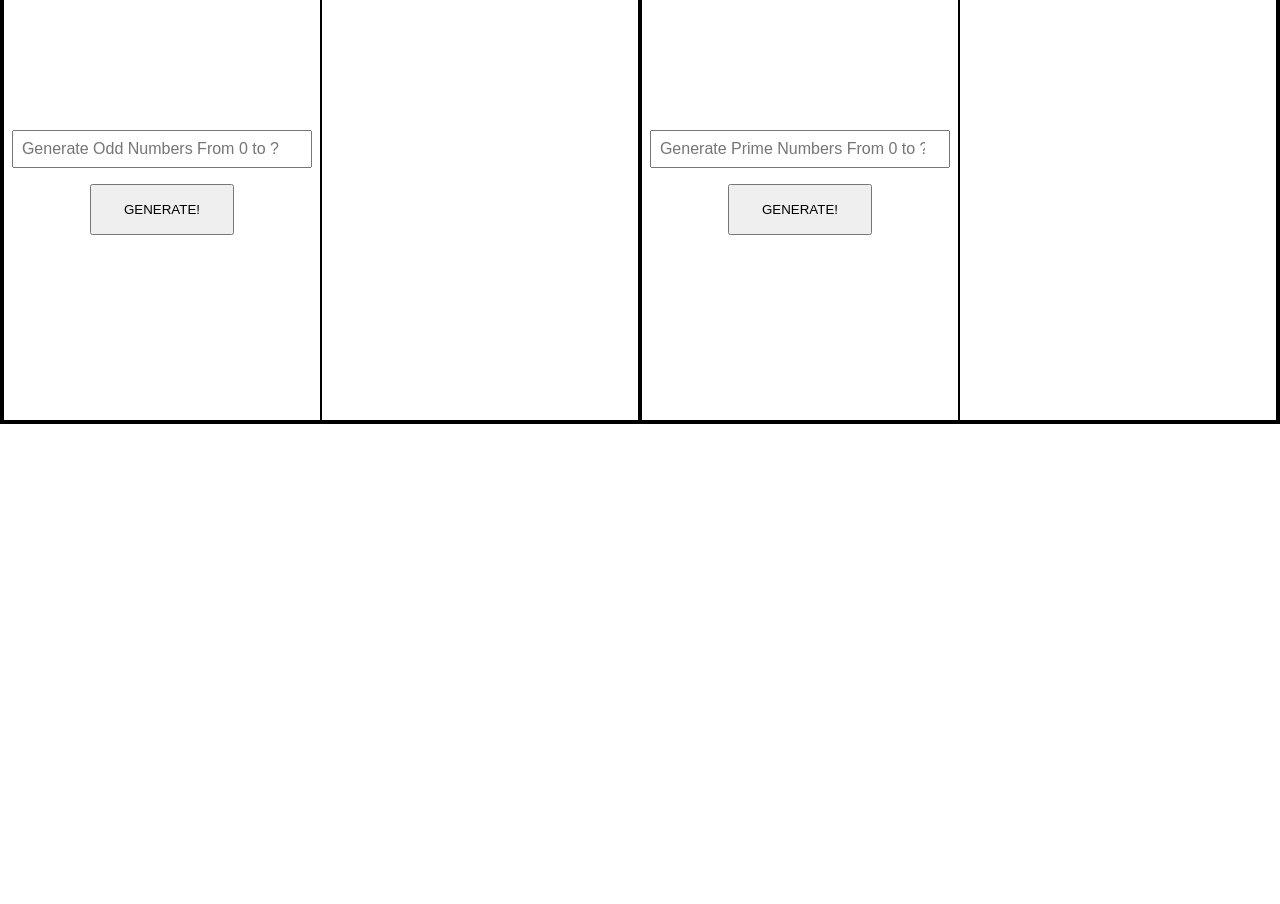
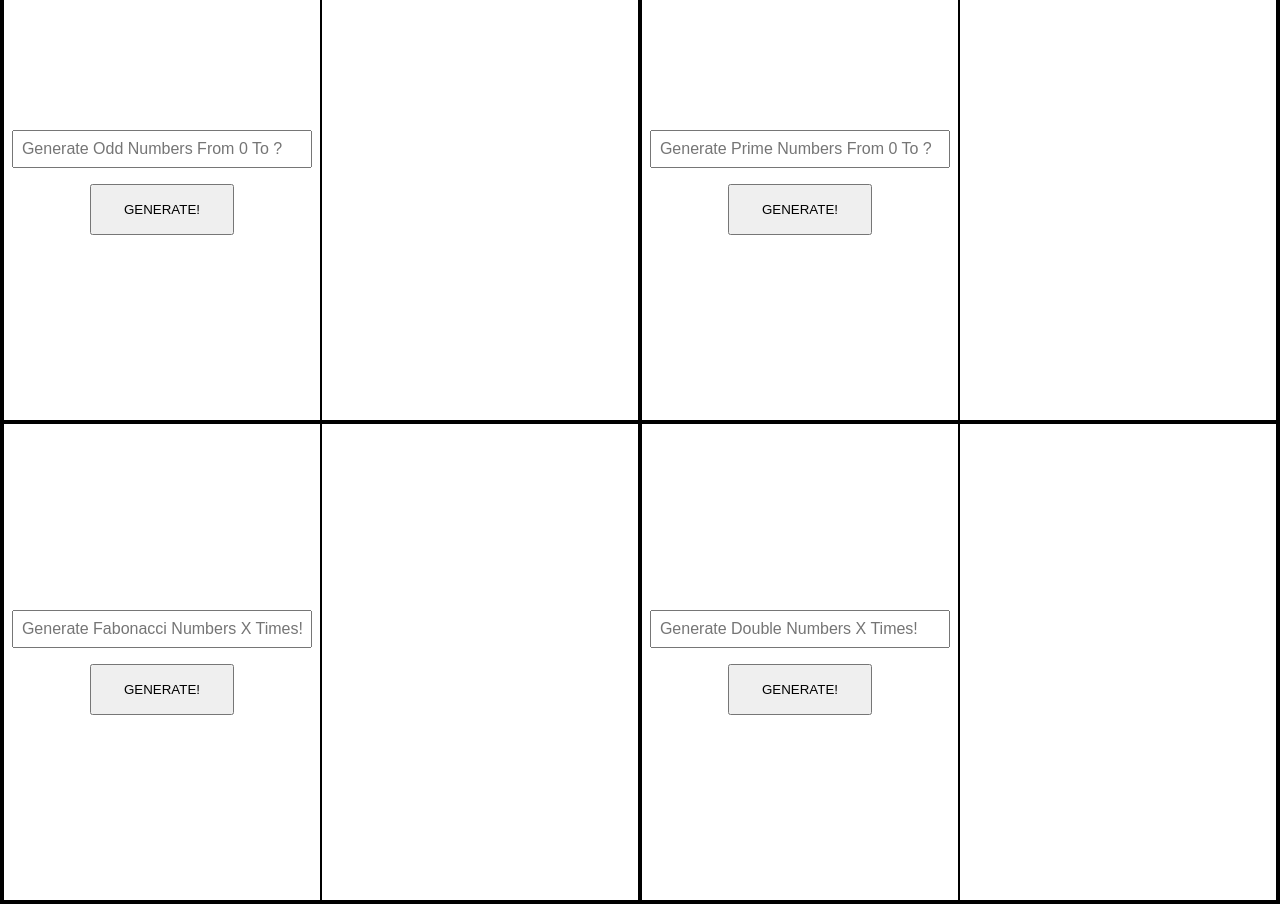
Before and after one commit to hitarthpathak/Numbers-Generator, a plain HTML site: page index.html in a window 1280 px wide. Shown: the part 540-1444 px from the top of the page. Before the commit the page ends 964 px from the top, so only its background shows below. Drawn offline with Linux system fonts and the light colour scheme.

Commit message:
Add files via upload

```diff
--- a/index.html
+++ b/index.html
@@ -2,7 +2,9 @@
 
 <head>
 
-    <title>Loops</title>
+    <meta name="viewport" content="width=device-width, initial-scale=1.0">
+
+    <title>Numbers Generator</title>
 
     <link rel="icon" href="Images/Icon.jpg">
 
@@ -32,9 +34,9 @@
 
             <div class="input-box">
 
-                <input id="even-input" type="number" placeholder="Generate Even Numbers From 0 to ?">
+                <input id="even-input" type="number" placeholder="Generate Even Numbers From 0 To ?">
 
-                <button onclick="generate_even_number()">GENERATE!</button>
+                <button onclick="generate_even_numbers()">GENERATE!</button>
 
             </div>
 
@@ -46,9 +48,9 @@
 
             <div class="input-box">
 
-                <input id="odd-input" type="number" placeholder="Generate Odd Numbers From 0 to ?">
+                <input id="odd-input" type="number" placeholder="Generate Odd Numbers From 0 To ?">
 
-                <button onclick="generate_odd_number()">GENERATE!</button>
+                <button onclick="generate_odd_numbers()">GENERATE!</button>
 
             </div>
 
@@ -60,13 +62,41 @@
 
             <div class="input-box">
 
-                <input id="prime-input" type="number" placeholder="Generate Prime Numbers From 0 to ?">
+                <input id="prime-input" type="number" placeholder="Generate Prime Numbers From 0 To ?">
 
-                <button onclick="generate_prime_number()">GENERATE!</button>
+                <button onclick="generate_prime_numbers()">GENERATE!</button>
 
             </div>
 
             <div class="data" id="prime-data"></div>
+
+        </div>
+
+        <div class="box">
+
+            <div class="input-box">
+
+                <input id="fabonacci-input" type="number" placeholder="Generate Fabonacci Numbers X Times!">
+
+                <button onclick="generate_fabonacci_numbers()">GENERATE!</button>
+
+            </div>
+
+            <div class="data" id="fabonacci-data"></div>
+
+        </div>
+
+        <div class="box">
+
+            <div class="input-box">
+
+                <input id="double-input" type="number" placeholder="Generate Double Numbers X Times!">
+
+                <button onclick="generate_double_numbers()">GENERATE!</button>
+
+            </div>
+
+            <div class="data" id="double-data"></div>
 
         </div>
 
--- a/script.js
+++ b/script.js
@@ -18,7 +18,7 @@ function generate_table() {
 
 // ------------------------------------------------------------------------------------------------------------
 
-function generate_even_number() {
+function generate_even_numbers() {
 
     let even_input = document.getElementById("even-input");
 
@@ -42,7 +42,7 @@ function generate_even_number() {
 
 // ------------------------------------------------------------------------------------------------------------
 
-function generate_odd_number() {
+function generate_odd_numbers() {
 
     let odd_input = document.getElementById("odd-input");
 
@@ -66,7 +66,7 @@ function generate_odd_number() {
 
 // ------------------------------------------------------------------------------------------------------------
 
-function generate_prime_number() {
+function generate_prime_numbers() {
 
     let prime_input = document.getElementById("prime-input").value;
 
@@ -97,3 +97,63 @@ function generate_prime_number() {
     }
 
 }
+
+// ------------------------------------------------------------------------------------------------------------
+
+function generate_fabonacci_numbers() {
+
+    let fabonacci_input = document.getElementById("fabonacci-input");
+
+    let fabonacci_data = document.getElementById("fabonacci-data");
+
+    let a = 0;
+
+    let b = 1;
+
+    let fabonacci = "";
+
+    for (let i = 0; i <= fabonacci_input.value; i++) {
+
+        let j = a + b;
+
+        a = b;
+
+        b = j;
+
+        fabonacci += j + "<br> <br>";
+
+        fabonacci_data.innerHTML = fabonacci;
+
+    }
+
+}
+
+// ------------------------------------------------------------------------------------------------------------
+
+function generate_double_numbers() {
+
+    let double_input = document.getElementById("double-input");
+
+    let double_data = document.getElementById("double-data");
+
+    let a = 0;
+
+    let b = 1;
+
+    let double = "";
+
+    for (let i = 0; i <= double_input.value; i++) {
+
+        let j = a + b;
+
+        a = j;
+
+        b = a;
+
+        double += j + "<br> <br>";
+
+        double_data.innerHTML = double;
+
+    }
+
+}
--- a/style.css
+++ b/style.css
@@ -7,6 +7,11 @@
 body {
     height: 100%;
     width: 100%;
+}
+
+input::-webkit-outer-spin-button,
+input::-webkit-inner-spin-button {
+    -webkit-appearance: none;
 }
 
 .main-box {
@@ -62,3 +67,9 @@ body {
     text-align: center;
     overflow: auto;
 }
+
+@media (max-width: 700px) {
+    .box {
+        width: 100%;
+    }
+}
```
